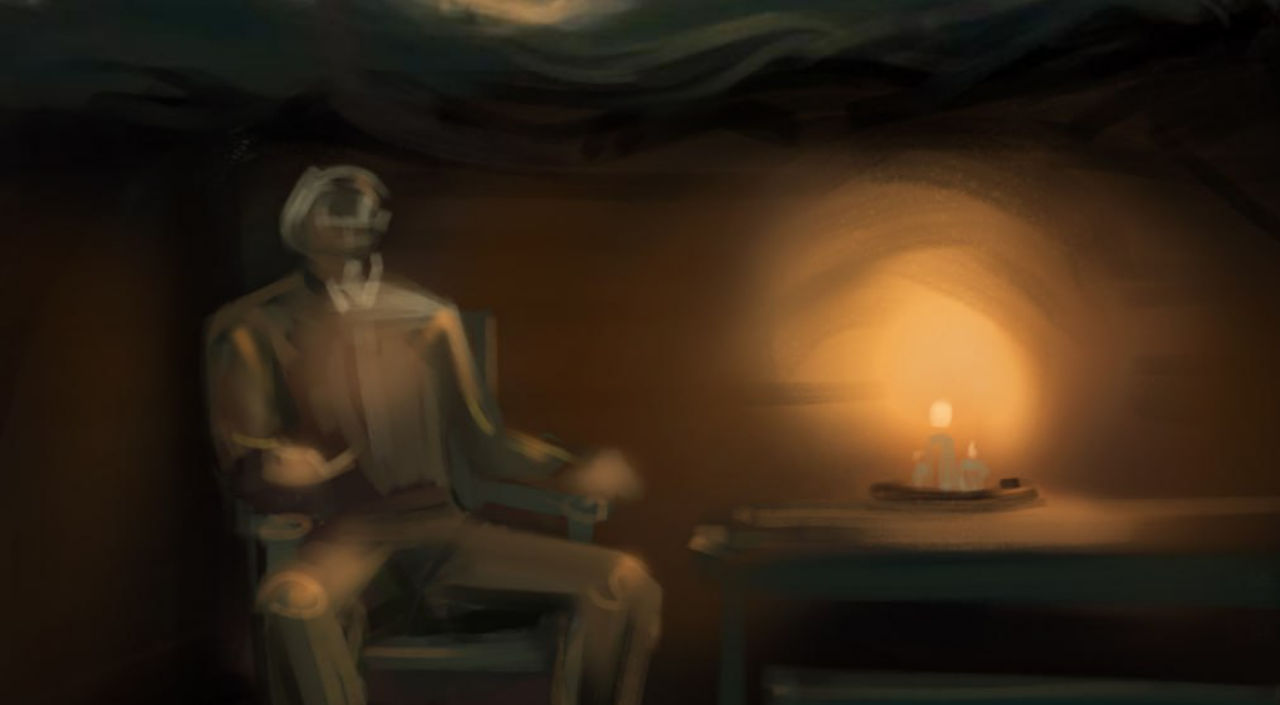
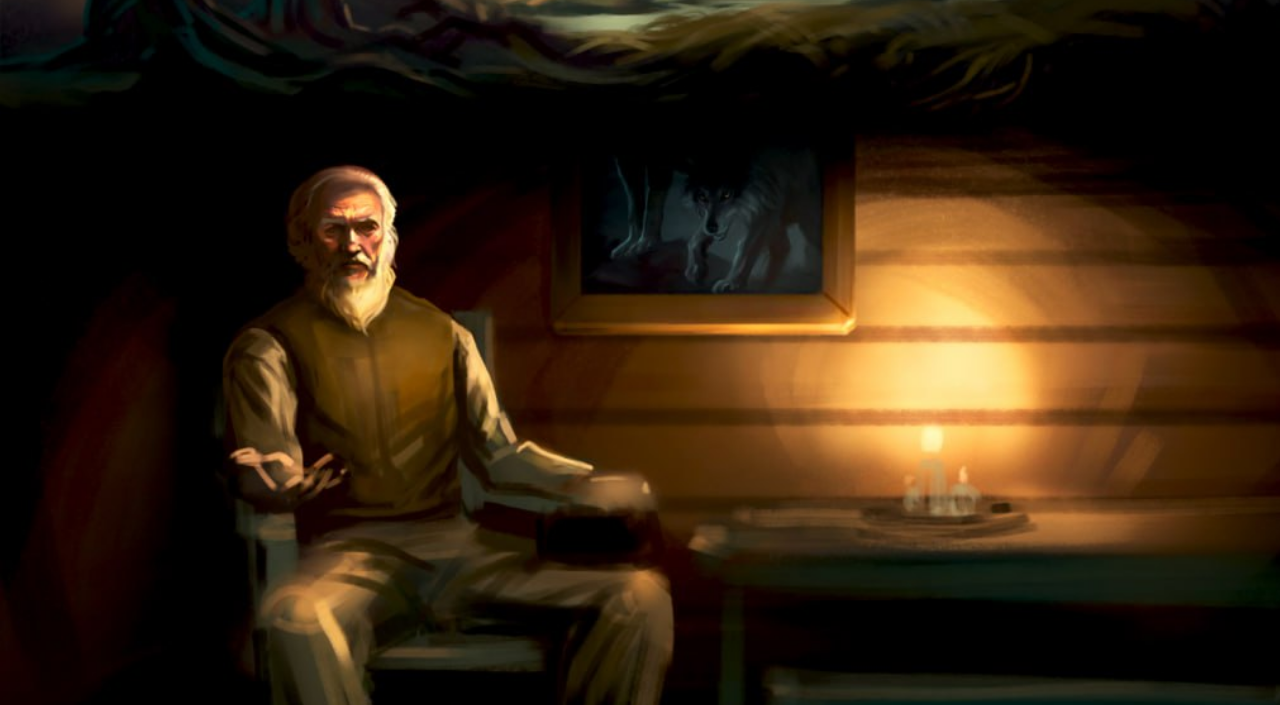
Before and after one commit to Auzmit/Hexlet-Practice_31-group, a website: page index.html in a window 1280 px wide. Shown: the part 635-1340 px from the top of the page. Drawn offline with Linux system fonts and the light colour scheme.

Commit message:
new backgrouund maket

```diff
--- a/css/index.css
+++ b/css/index.css
@@ -12,7 +12,7 @@ body {
 
   background-color: rgb(0, 0, 0);
   /* background-image: url(../images/background/concept_1137x1280.jpg); */
-  background-image: url(../images/background/concept_GPThouse_1137x1280.jpg);
+  background-image: url(../images/background/background_maket.jpg);
   background-repeat: no-repeat;
   /* background-position: center; */
   background-size: cover;
```
Also changed, not shown: images/background/background_maket.jpg (added), 2 other files.
